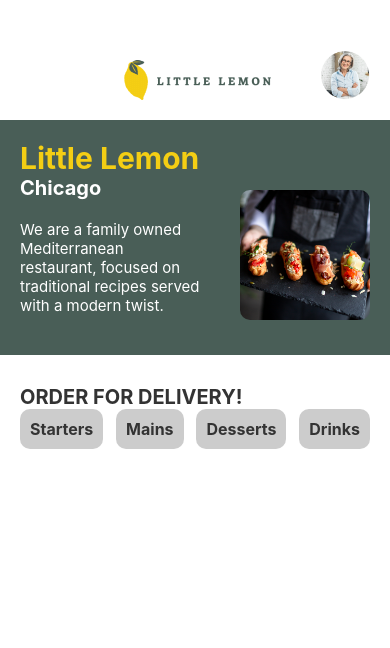
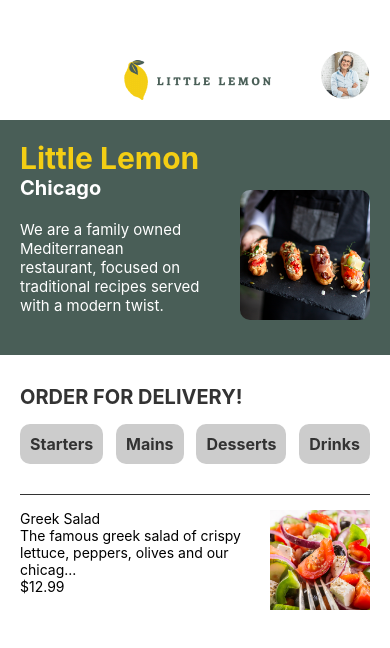
Before and after one commit to Dimgba-Eme/capstone-mobile-app, a React Native app in the folder CapstoneApp/: screen /Home in a window 390 px wide. Shown: the top 648 px of the page. Built offline with nearby package versions, Linux system fonts and the light colour scheme.

Commit message:
Inputing, styling and aligning the menu title, description and price of the menu list in the home screen

```diff
--- a/CapstoneApp/screens/Home.js
+++ b/CapstoneApp/screens/Home.js
@@ -1,4 +1,4 @@
-import { StyleSheet, Text, View, ScrollView, TouchableOpacity } from 'react-native';
+import { StyleSheet, Text, View, ScrollView, TouchableOpacity, Image } from 'react-native';
 import Header from '../components/Header';
 import Hero from '../components/Hero';
 
@@ -12,26 +12,39 @@
                 <Text style={styles.orderText}>ORDER FOR DELIVERY!</Text>
 
                 <View style={styles.btnContainer} >
-                    <TouchableOpacity>
+                    <TouchableOpacity onPress={() => { }}>
                         <View style={styles.btn}>
                             <Text style={styles.btnText}>Starters</Text>
                         </View>
                     </TouchableOpacity>
-                    <TouchableOpacity>
+                    <TouchableOpacity onPress={() => { }}>
                         <View style={styles.btn}>
                             <Text style={styles.btnText}>Mains</Text>
                         </View>
                     </TouchableOpacity>
-                    <TouchableOpacity>
+                    <TouchableOpacity onPress={() => { }}>
                         <View style={styles.btn}>
                             <Text style={styles.btnText}>Desserts</Text>
                         </View>
                     </TouchableOpacity>
-                    <TouchableOpacity>
+                    <TouchableOpacity onPress={() => { }}>
                         <View style={styles.btn}>
                             <Text style={styles.btnText}>Drinks</Text>
                         </View>
                     </TouchableOpacity>
+                </View>
+
+                <View style={styles.menuItemsContainer}>
+                    <View style={styles.menuInner}>
+                        <Text style={styles.menuTitle}>Greek Salad</Text>
+                        <Text style={styles.menuDescription}>The famous greek salad of crispy lettuce, peppers, olives and our chicag...</Text>
+                        <Text style={styles.menuPrice}>$12.99</Text>
+                    </View>
+
+                    <View>
+                        <Image source={require('../assets/Greek salad.png')} resizeMode='cover' style={styles.menuImg} />
+                    </View>
+
                 </View>
             </ScrollView>
 
@@ -60,7 +73,11 @@
     btnContainer: {
         display: 'flex',
         flexDirection: 'row',
-       justifyContent: 'space-between'
+        justifyContent: 'space-between',
+        marginVertical: 15,
+        paddingBottom: 30,
+        borderBottomWidth: 1,
+        borderBottomColor: '#333333',
     },
 
     btn: {
@@ -77,4 +94,31 @@
         textAlign: 'center',
     },
 
+    menuItemsContainer: {
+        display: 'flex',
+        flexDirection: 'row',
+        justifyContent: 'space-between',
+    },
+
+    menuInner: {
+        width: '70%'
+    },
+
+
+    menuTitle: {
+
+    },
+
+    menuDescription: {
+
+    },
+
+    menuPrice: {
+
+    },
+
+    menuImg: {
+        height: 100,
+        width: 100,
+    },
 })
```
Lines whose indentation alone changed are shown as unchanged.
